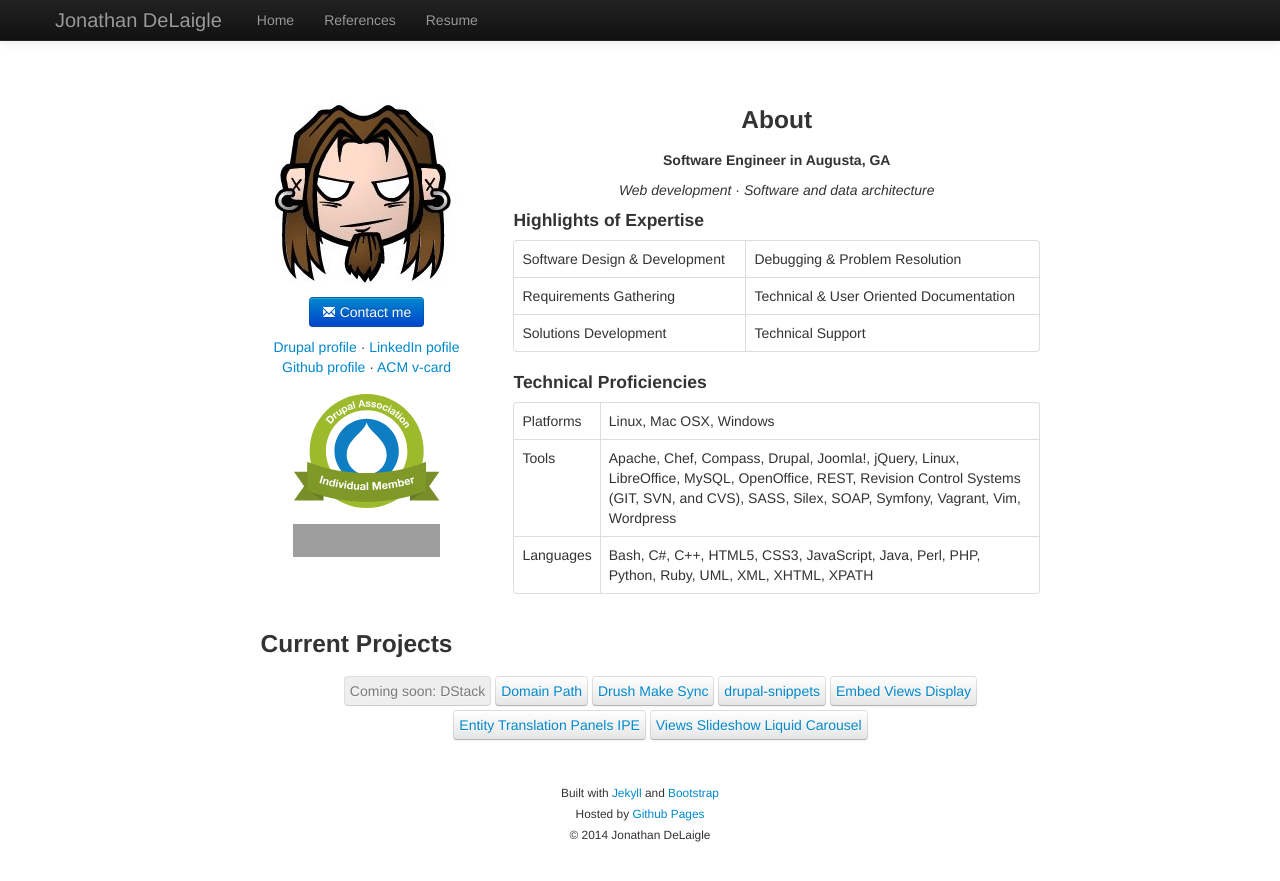
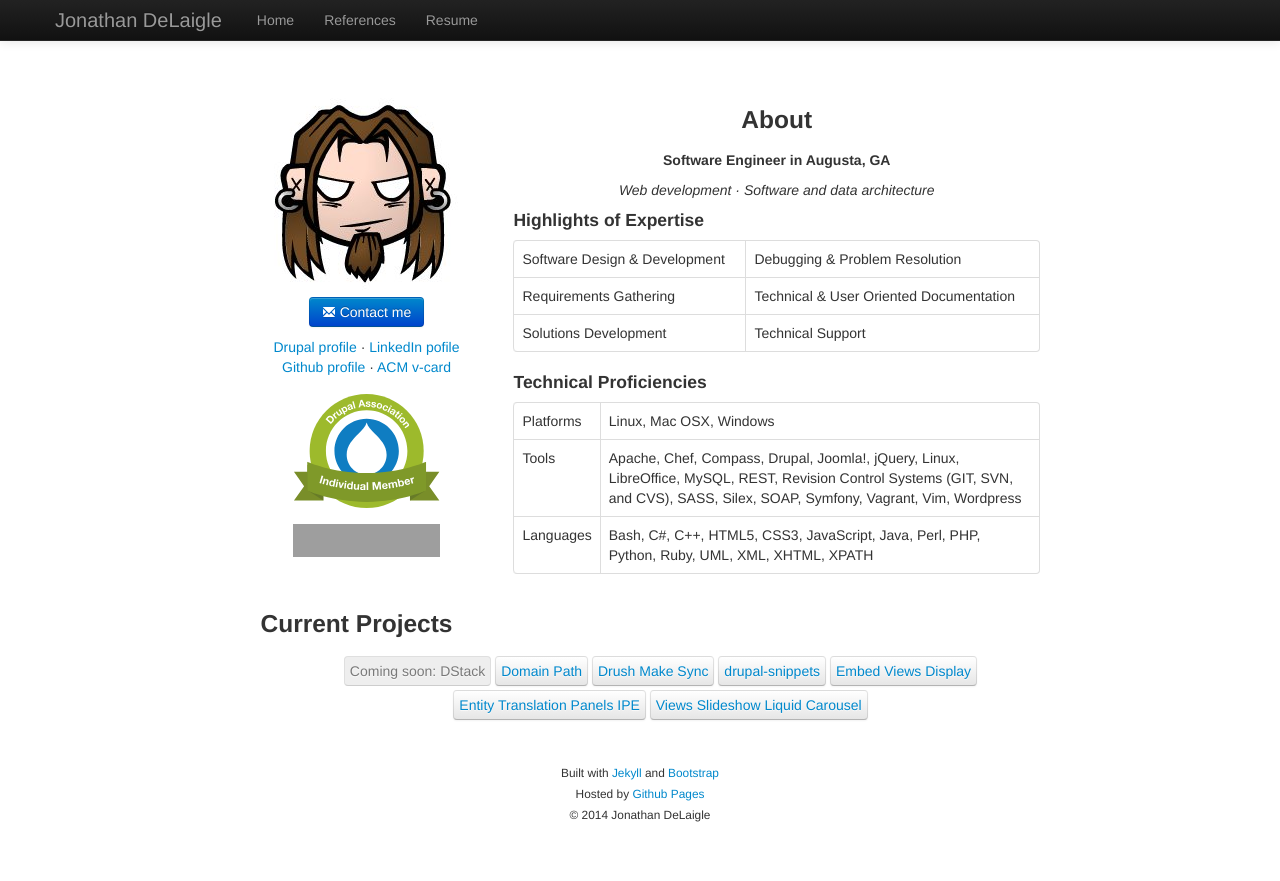
Before and after one commit to kpolymorphic/kpolymorphic.github.io, a Jekyll site: the page built from index.html, in a window 1280 px wide and 900 px high. Shown: the top 881 px of the window. Built offline with Jekyll 4.4.1, drawn with Linux system fonts in a browser that asks for light colours; nearby versions of some CDN libraries; grey boxes are pictures that could not be loaded.

Commit message:
Removing OpenOffice from list

```diff
--- a/index.html
+++ b/index.html
@@ -35,7 +35,7 @@
         <h4>Technical Proficiencies</h4>
         <table class="table table-bordered">
           <tr><td>Platforms</td><td>Linux, Mac OSX, Windows</td></tr>
-          <tr><td>Tools</td><td>Apache, Chef, Compass, Drupal, Joomla!, jQuery, Linux, LibreOffice, MySQL, OpenOffice, REST, Revision Control Systems (GIT, SVN, and CVS), SASS, Silex, SOAP, Symfony, Vagrant, Vim, Wordpress</td></tr>
+          <tr><td>Tools</td><td>Apache, Chef, Compass, Drupal, Joomla!, jQuery, Linux, LibreOffice, MySQL, REST, Revision Control Systems (GIT, SVN, and CVS), SASS, Silex, SOAP, Symfony, Vagrant, Vim, Wordpress</td></tr>
           <tr><td>Languages</td><td>Bash, C#, C++, HTML5, CSS3, JavaScript, Java, Perl, PHP, Python, Ruby, UML, XML, XHTML, XPATH</td></tr>
         </table>
       </div>
```
